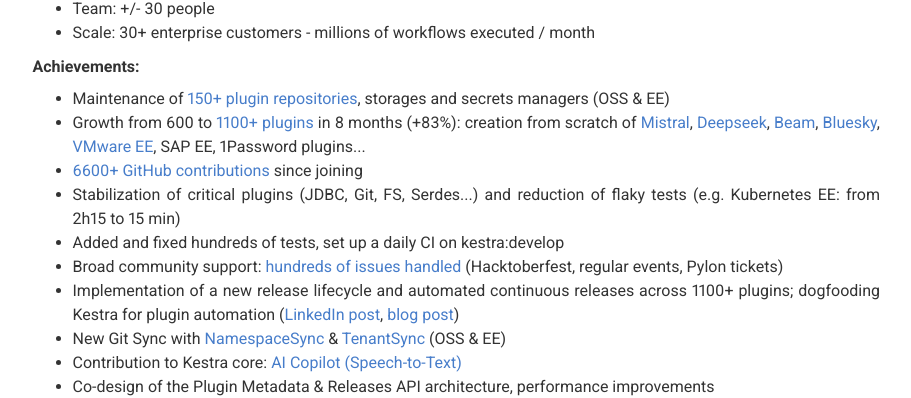
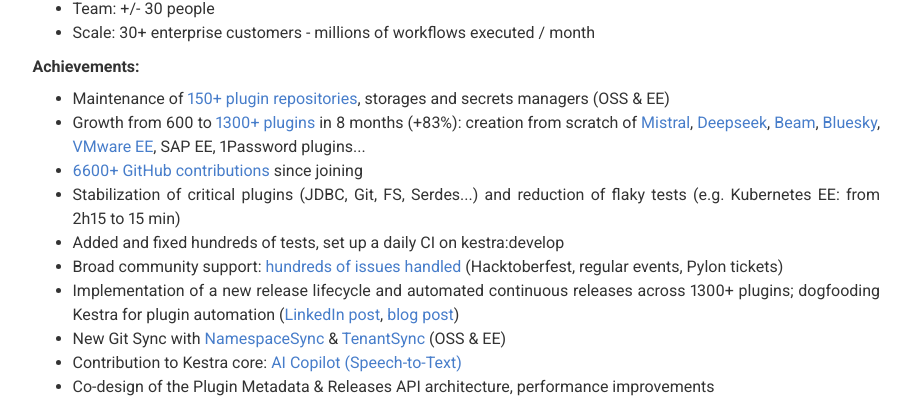
Before and after one commit to fdelbrayelle/fdelbrayelle.github.io, a Jekyll site: the page built from index.md, in a window 1280 px wide and 900 px high, scrolled down 2506 px. Shown: the part 147-545 px from the top of the window, without its empty margins (330-1241 px from the left). Built offline with Jekyll 4.4.1, drawn with Linux system fonts in a browser that asks for light colours; nearby versions of some CDN libraries.

Commit message:
feat(cv): update plugin count from 1100+ to 1300+

```diff
--- a/_config.yml
+++ b/_config.yml
@@ -8,7 +8,7 @@
 # Personal info
 name: François Delbrayelle
 title: Staff Software Engineer
-description: Lead Software Engineer at Kestra. 15+ years experience in Java, cloud-native architecture, and open-source. Grew Kestra plugin ecosystem from 600 to 1,100+ plugins (+83%) in 8 months. 6,600+ GitHub contributions. GCP Professional Cloud Architect certified.
+description: Lead Software Engineer at Kestra. 15+ years experience in Java, cloud-native architecture, and open-source. Grew Kestra plugin ecosystem from 600 to 1,300+ plugins (+83%) in 8 months. 6,600+ GitHub contributions. GCP Professional Cloud Architect certified.
 # email: fdelbrayelle@gmail.com
 # email_title: Email (Email title override)
 # phone: Your phone number (optional)
@@ -159,12 +159,12 @@
           <p><strong>Achievements:</strong>
             <ul>
               <li>Maintenance of <a href="https://github.com/orgs/kestra-io/repositories?q=plugin" target="_blank" rel="noreferrer noopener">150+ plugin repositories</a>, storages and secrets managers (OSS &amp; EE)</li>
-              <li>Growth from 600 to <a href="https://kestra.io/plugins" target="_blank" rel="noreferrer noopener">1100+ plugins</a> in 8 months (+83%): creation from scratch of <a href="https://github.com/kestra-io/plugin-mistral/pull/1" target="_blank" rel="noreferrer noopener">Mistral</a>, <a href="https://github.com/kestra-io/plugin-deepseek/pull/2" target="_blank" rel="noreferrer noopener">Deepseek</a>, <a href="https://github.com/kestra-io/plugin-beam/pull/5" target="_blank" rel="noreferrer noopener">Beam</a>, <a href="https://github.com/kestra-io/plugin-bluesky/pull/3" target="_blank" rel="noreferrer noopener">Bluesky</a>, <a href="https://kestra.io/blogs/control-vmware-with-kestra" target="_blank" rel="noreferrer noopener">VMware EE</a>, SAP EE, 1Password plugins...</li>
+              <li>Growth from 600 to <a href="https://kestra.io/plugins" target="_blank" rel="noreferrer noopener">1300+ plugins</a> in 8 months (+83%): creation from scratch of <a href="https://github.com/kestra-io/plugin-mistral/pull/1" target="_blank" rel="noreferrer noopener">Mistral</a>, <a href="https://github.com/kestra-io/plugin-deepseek/pull/2" target="_blank" rel="noreferrer noopener">Deepseek</a>, <a href="https://github.com/kestra-io/plugin-beam/pull/5" target="_blank" rel="noreferrer noopener">Beam</a>, <a href="https://github.com/kestra-io/plugin-bluesky/pull/3" target="_blank" rel="noreferrer noopener">Bluesky</a>, <a href="https://kestra.io/blogs/control-vmware-with-kestra" target="_blank" rel="noreferrer noopener">VMware EE</a>, SAP EE, 1Password plugins...</li>
               <li><a href="https://github.com/search?q=author%3Afdelbrayelle+org%3Akestra-io&amp;type=pullrequests" target="_blank" rel="noreferrer noopener">6600+ GitHub contributions</a> since joining</li>
               <li>Stabilization of critical plugins (JDBC, Git, FS, Serdes...) and reduction of flaky tests (e.g. Kubernetes EE: from 2h15 to 15 min)</li>
               <li>Added and fixed hundreds of tests, set up a daily CI on kestra:develop</li>
               <li>Broad community support: <a href="https://github.com/search?q=assignee%3Afdelbrayelle+org%3Akestra-io&amp;type=issues" target="_blank" rel="noreferrer noopener">hundreds of issues handled</a> (Hacktoberfest, regular events, Pylon tickets)</li>
-              <li>Implementation of a new release lifecycle and automated continuous releases across 1100+ plugins; dogfooding Kestra for plugin automation (<a href="https://www.linkedin.com/posts/fdelbrayelle_kestra-opensource-dataengineering-activity-7447888978512498688-bfBr" target="_blank" rel="noreferrer noopener">LinkedIn post</a>, <a href="https://kestra.io/blogs/2026-04-27-how-kestra-ships-plugins" target="_blank" rel="noreferrer noopener">blog post</a>)</li>
+              <li>Implementation of a new release lifecycle and automated continuous releases across 1300+ plugins; dogfooding Kestra for plugin automation (<a href="https://www.linkedin.com/posts/fdelbrayelle_kestra-opensource-dataengineering-activity-7447888978512498688-bfBr" target="_blank" rel="noreferrer noopener">LinkedIn post</a>, <a href="https://kestra.io/blogs/2026-04-27-how-kestra-ships-plugins" target="_blank" rel="noreferrer noopener">blog post</a>)</li>
               <li>New Git Sync with <a href="https://github.com/kestra-io/plugin-git/pull/177" target="_blank" rel="noreferrer noopener">NamespaceSync</a> &amp; <a href="https://github.com/kestra-io/plugin-git/pull/180" target="_blank" rel="noreferrer noopener">TenantSync</a> (OSS &amp; EE)</li>
               <li>Contribution to Kestra core: <a href="https://github.com/kestra-io/kestra/pull/14174" target="_blank" rel="noreferrer noopener">AI Copilot (Speech-to-Text)</a></li>
               <li>Co-design of the Plugin Metadata &amp; Releases API architecture, performance improvements</li>
--- a/_data/fr_site.yml
+++ b/_data/fr_site.yml
@@ -89,12 +89,12 @@
           <p><strong>Réalisations :</strong>
             <ul>
               <li>Maintenance de <a href="https://github.com/orgs/kestra-io/repositories?q=plugin" target="_blank" rel="noreferrer noopener">150+ repositories de plugins</a>, storages et secrets managers (OSS &amp; EE)</li>
-              <li>Croissance de 600 à <a href="https://kestra.io/plugins" target="_blank" rel="noreferrer noopener">1100+ plugins</a> en 8 mois (+ 83 %) : création from scratch de plugins <a href="https://github.com/kestra-io/plugin-mistral/pull/1" target="_blank" rel="noreferrer noopener">Mistral</a>, <a href="https://github.com/kestra-io/plugin-deepseek/pull/2" target="_blank" rel="noreferrer noopener">Deepseek</a>, <a href="https://github.com/kestra-io/plugin-beam/pull/5" target="_blank" rel="noreferrer noopener">Beam</a>, <a href="https://github.com/kestra-io/plugin-bluesky/pull/3" target="_blank" rel="noreferrer noopener">Bluesky</a>, <a href="https://kestra.io/blogs/control-vmware-with-kestra" target="_blank" rel="noreferrer noopener">VMware EE</a>, SAP EE, 1Password...</li>
+              <li>Croissance de 600 à <a href="https://kestra.io/plugins" target="_blank" rel="noreferrer noopener">1300+ plugins</a> en 8 mois (+ 83 %) : création from scratch de plugins <a href="https://github.com/kestra-io/plugin-mistral/pull/1" target="_blank" rel="noreferrer noopener">Mistral</a>, <a href="https://github.com/kestra-io/plugin-deepseek/pull/2" target="_blank" rel="noreferrer noopener">Deepseek</a>, <a href="https://github.com/kestra-io/plugin-beam/pull/5" target="_blank" rel="noreferrer noopener">Beam</a>, <a href="https://github.com/kestra-io/plugin-bluesky/pull/3" target="_blank" rel="noreferrer noopener">Bluesky</a>, <a href="https://kestra.io/blogs/control-vmware-with-kestra" target="_blank" rel="noreferrer noopener">VMware EE</a>, SAP EE, 1Password...</li>
               <li><a href="https://github.com/search?q=author%3Afdelbrayelle+org%3Akestra-io&amp;type=pullrequests" target="_blank" rel="noreferrer noopener">6600+ contributions sur GitHub</a> depuis le début</li>
               <li>Stabilisation des plugins critiques (JDBC, Git, FS, Serdes...) et réduction des tests flaky (ex. Kubernetes EE : de 2h15 à 15 min)</li>
               <li>Ajout et correction de centaines de tests, mise en place d'une CI quotidienne sur kestra:develop</li>
               <li>Support communautaire large : <a href="https://github.com/search?q=assignee%3Afdelbrayelle+org%3Akestra-io&amp;type=issues" target="_blank" rel="noreferrer noopener">centaines d'issues traitées</a> (Hacktoberfest, événements réguliers, tickets Pylon)</li>
-              <li>Mise en place d'un nouveau cycle de vie de release et de releases continues automatisées sur 1100+ plugins ; dogfooding de Kestra pour l'automatisation des plugins (<a href="https://www.linkedin.com/posts/fdelbrayelle_kestra-opensource-dataengineering-activity-7447888978512498688-bfBr" target="_blank" rel="noreferrer noopener">post LinkedIn</a>, <a href="https://kestra.io/blogs/2026-04-27-how-kestra-ships-plugins" target="_blank" rel="noreferrer noopener">article de blog</a>)</li>
+              <li>Mise en place d'un nouveau cycle de vie de release et de releases continues automatisées sur 1300+ plugins ; dogfooding de Kestra pour l'automatisation des plugins (<a href="https://www.linkedin.com/posts/fdelbrayelle_kestra-opensource-dataengineering-activity-7447888978512498688-bfBr" target="_blank" rel="noreferrer noopener">post LinkedIn</a>, <a href="https://kestra.io/blogs/2026-04-27-how-kestra-ships-plugins" target="_blank" rel="noreferrer noopener">article de blog</a>)</li>
               <li>Nouveau Git Sync avec <a href="https://github.com/kestra-io/plugin-git/pull/177" target="_blank" rel="noreferrer noopener">NamespaceSync</a> &amp; <a href="https://github.com/kestra-io/plugin-git/pull/180" target="_blank" rel="noreferrer noopener">TenantSync</a> (OSS &amp; EE)</li>
               <li>Contribution au cœur de Kestra : <a href="https://github.com/kestra-io/kestra/pull/14174" target="_blank" rel="noreferrer noopener">AI Copilot (Speech-to-Text)</a></li>
               <li>Co-conception de l'architecture de l'API Plugin Metadata &amp; Releases, amélioration des performances</li>
--- a/llms.txt
+++ b/llms.txt
@@ -25,7 +25,7 @@
 Remote. Plugins/Integrations team.
 
 Key metrics:
-- Grew plugin ecosystem from 600 to 1,100+ plugins in 8 months (+83%)
+- Grew plugin ecosystem from 600 to 1,300+ plugins in 8 months (+83%)
 - Maintained 150+ plugin repositories (OSS & EE)
 - 6,600+ GitHub contributions to the Kestra org
 
@@ -37,7 +37,7 @@
 - **Git Sync**: NamespaceSync & TenantSync (multi-tenant, OSS & EE)
 - **Kestra core**: [AI Copilot (Speech-to-Text)](https://github.com/kestra-io/kestra/pull/14174)
 - **Plugin Metadata & Releases API**: co-designed architecture + performance improvements
-- **Continuous releases**: automated versioning across 1,100+ plugins; dogfooding Kestra for plugin automation ([LinkedIn post](https://www.linkedin.com/posts/fdelbrayelle_kestra-opensource-dataengineering-activity-7447888978512498688-bfBr))
+- **Continuous releases**: automated versioning across 1,300+ plugins; dogfooding Kestra for plugin automation ([LinkedIn post](https://www.linkedin.com/posts/fdelbrayelle_kestra-opensource-dataengineering-activity-7447888978512498688-bfBr))
 - **AI adoption at Kestra**: AI Coding Agent Guidelines (internal), Engineering AI Hub (internal), public MCP for plugins & blueprints (blog post incoming)
 - **Test reliability**: Kubernetes EE suite reduced from 2h15 to 15 min
 - **Community**: [hundreds of issues handled](https://github.com/search?q=assignee%3Afdelbrayelle+org%3Akestra-io&type=issues) (Hacktoberfest + regular support + Pylon tickets)
@@ -53,7 +53,7 @@
 |---|---|
 | 6,600+ GitHub contributions | https://github.com/search?q=author%3Afdelbrayelle+org%3Akestra-io&type=pullrequests |
 | 150+ plugin repos | https://github.com/orgs/kestra-io/repositories?q=plugin |
-| 1,100+ plugins | https://kestra.io/plugins |
+| 1,300+ plugins | https://kestra.io/plugins |
 | Mistral plugin (init PR) | https://github.com/kestra-io/plugin-mistral/pull/1 |
 | Deepseek plugin (init PR) | https://github.com/kestra-io/plugin-deepseek/pull/2 |
 | Apache Beam plugin (init PR) | https://github.com/kestra-io/plugin-beam/pull/5 |
```
Also changed, not shown: cv.md (+3 -3 lines), fr/cv.md (+4 -4 lines).
